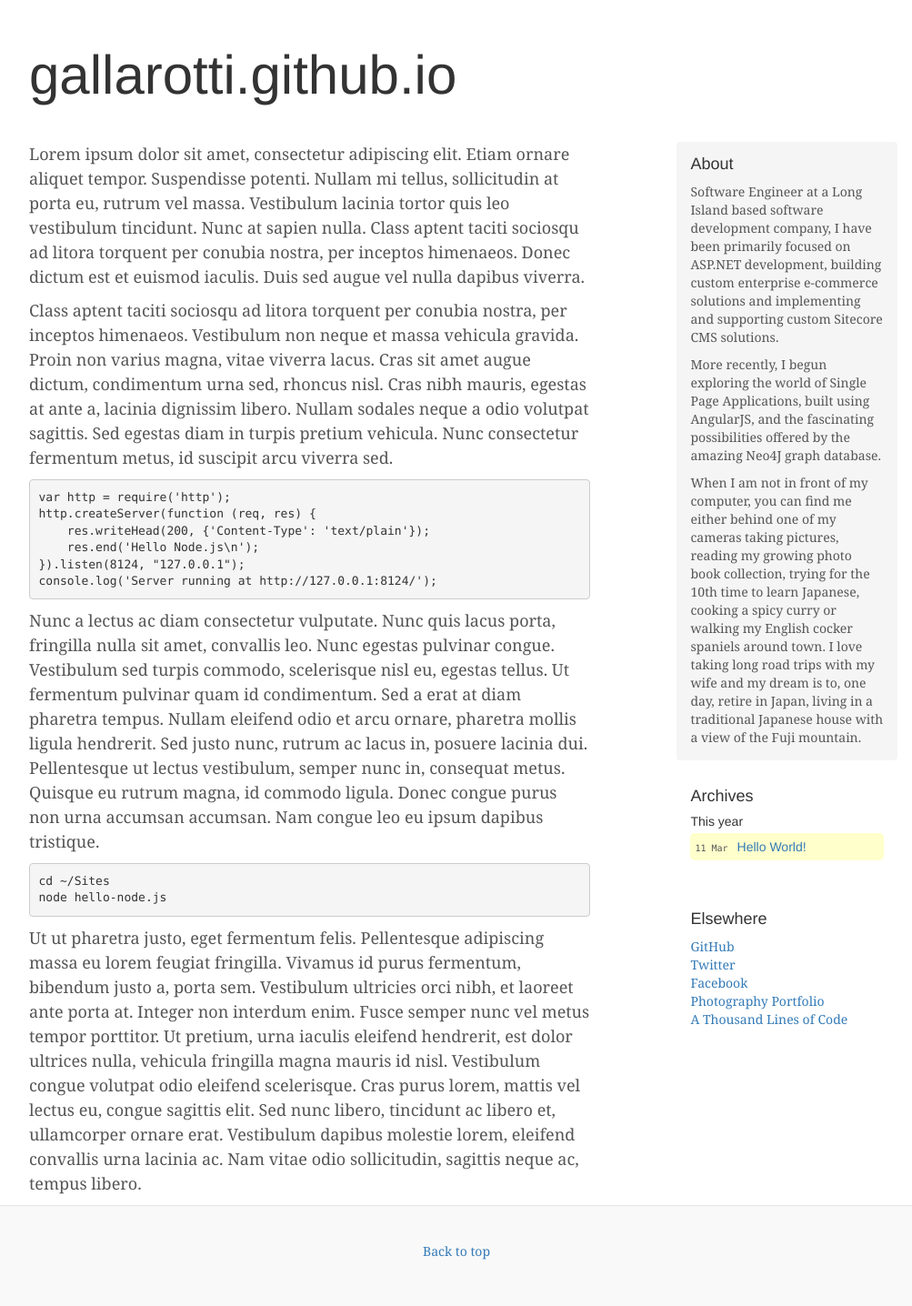
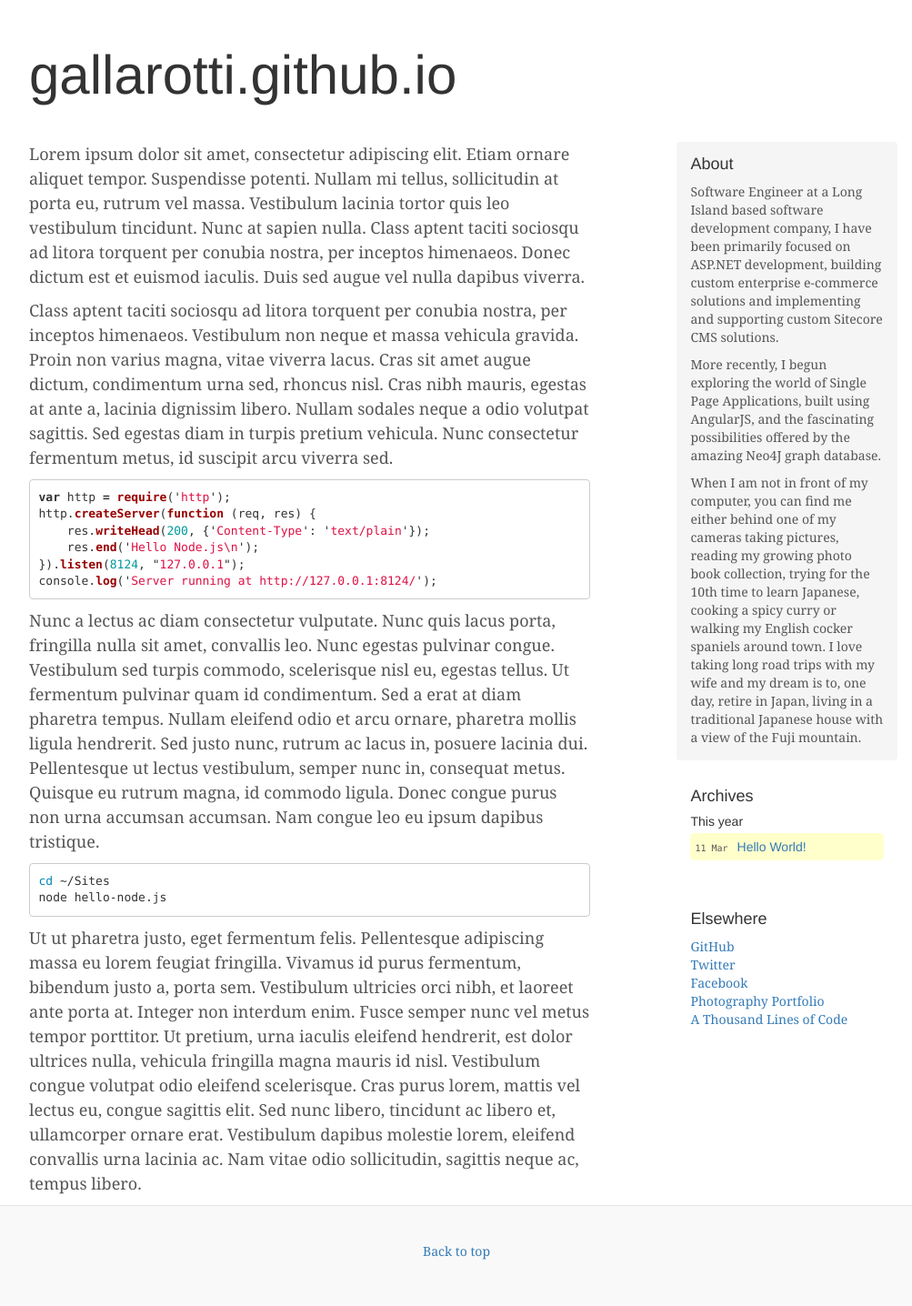
Before and after one commit to gallarotti/gallarotti.github.io, a Jekyll site: the page built from _posts/2014-03-11-hello-world.md, in a window 1280 px wide. Shown: the whole page at 91% size, without its empty margins (138-1141 px from the left). Built offline with Jekyll 4.4.1, drawn with Linux system fonts in a browser that asks for light colours; nearby versions of some CDN libraries; Markdown is read by kramdown in place of the engine named in the settings.

Commit message:
highlight code blocks

````diff
--- a/_config.yml
+++ b/_config.yml
@@ -2,3 +2,5 @@ timezone: Europe/Rome
 port: 8080
 paginate: 5
 paginate_path: "page:num"
+markdown: redcarpet
+extensions: [fenced_code_blocks]
--- a/_includes/header.html
+++ b/_includes/header.html
@@ -10,6 +10,7 @@
     <link href="//netdna.bootstrapcdn.com/bootstrap/3.1.1/css/bootstrap.min.css" rel="stylesheet">
     <!-- Custom styles for this template -->
     <link href="/stylesheets/stylesheet.css" rel="stylesheet">
+    <link href="/stylesheets/syntax.css" rel="stylesheet">
     <title>{% if page.title %} {{ page.title }} | {% endif %} Gallarotti.github.io</title>
   </head>
 
--- a/_posts/2014-03-11-hello-world.md
+++ b/_posts/2014-03-11-hello-world.md
@@ -15,14 +15,14 @@ at ante a, lacinia dignissim libero. Nullam sodales neque a odio volutpat sagitt
 Sed egestas diam in turpis pretium vehicula. Nunc consectetur fermentum metus, id suscipit
 arcu viverra sed.
 
-~~~
+```javascript
 var http = require('http');
 http.createServer(function (req, res) {
     res.writeHead(200, {'Content-Type': 'text/plain'});
     res.end('Hello Node.js\n');
 }).listen(8124, "127.0.0.1");
 console.log('Server running at http://127.0.0.1:8124/');
-~~~
+```
 
 Nunc a lectus ac diam consectetur vulputate. Nunc quis lacus porta, fringilla nulla sit amet,
 convallis leo. Nunc egestas pulvinar congue. Vestibulum sed turpis commodo, scelerisque
@@ -32,10 +32,10 @@ Sed justo nunc, rutrum ac lacus in, posuere lacinia dui. Pellentesque ut lectus
 semper nunc in, consequat metus. Quisque eu rutrum magna, id commodo ligula.
 Donec congue purus non urna accumsan accumsan. Nam congue leo eu ipsum dapibus tristique.
 
-~~~
+```bash
 cd ~/Sites
 node hello-node.js
-~~~
+```
 
 Ut ut pharetra justo, eget fermentum felis. Pellentesque adipiscing massa eu lorem feugiat
 fringilla. Vivamus id purus fermentum, bibendum justo a, porta sem. Vestibulum ultricies orci
````
